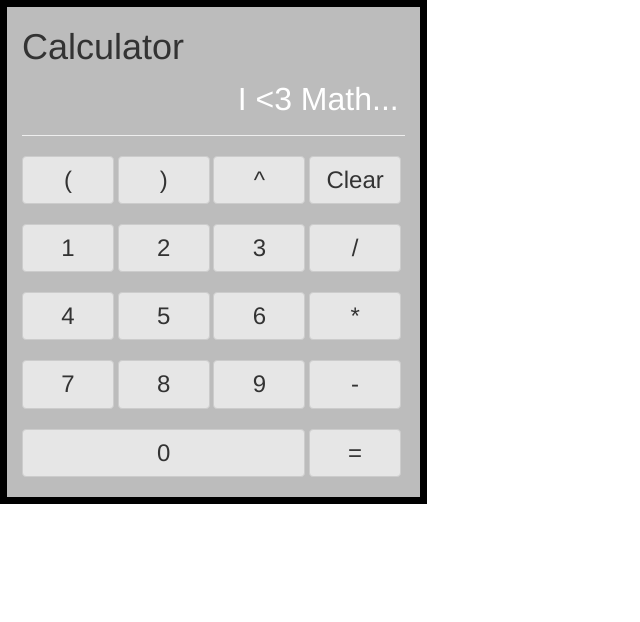
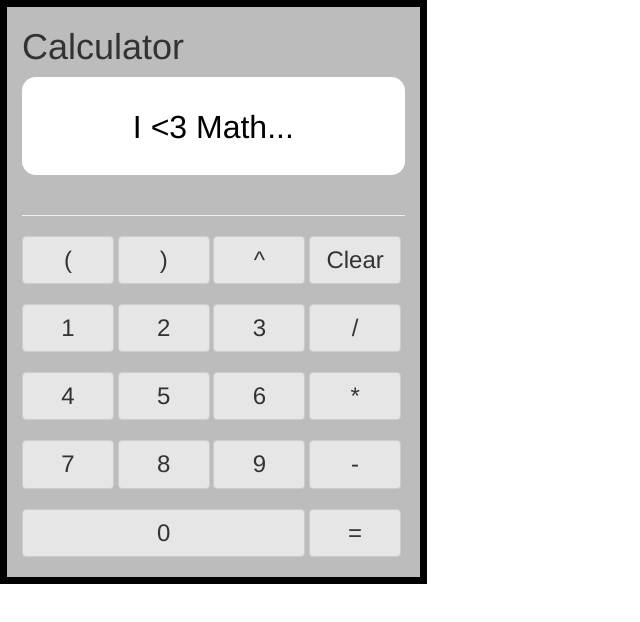
Before and after one commit to d00mducky/ArithmeticCalculator, a plain HTML site: page index.html in a window 1280 px wide. Shown: the whole page, without its empty margins (0-640 px from the left). Drawn offline with nearby package versions, Linux system fonts and the light colour scheme.

Commit message:
re-styled the calc result area

```diff
--- a/css/stylesheet.css
+++ b/css/stylesheet.css
@@ -5,13 +5,25 @@
 
 .calcResultRow {
   background-color: white;
-  position: relative;
-  margin-bottom: 2em;
+  text-align: center;
+  /*position: relative;*/
+  width: 100%;
+  height: 7em;
+  line-height: 7em;
+  border-top-left-radius: 1em;
+  border-bottom-left-radius: 1em;
+  border-top-right-radius: 1em;
+  border-bottom-right-radius: 1em;
+  margin-left: auto;
+  margin-right: auto;
 }
 
 .calcResultRow span {
-  position: absolute;
-  right: 6px;
+  color: black;
+  display: inline-block;
+  vertical-align: middle;
+  /*position: absolute;
+  right: 6px;*/
 }
 
 .result {
```
